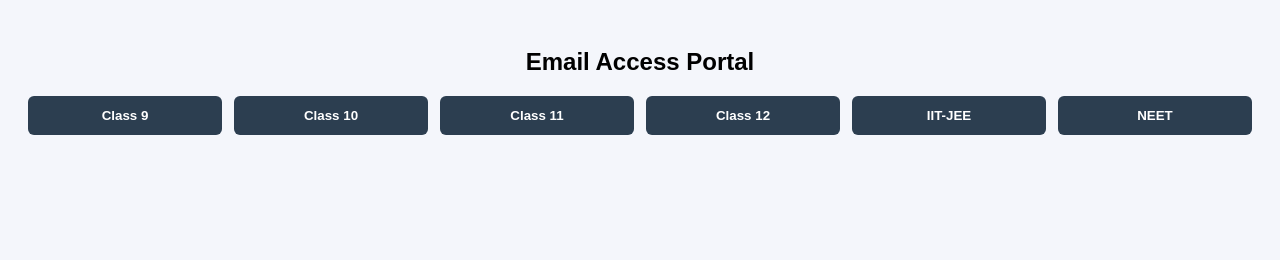
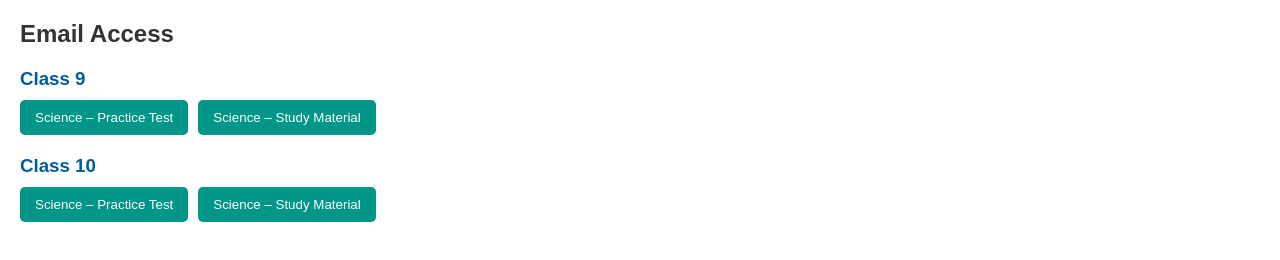
Before and after one commit to paymentbacken-sys/Password-Backen, a website: page public/index.html in a window 1280 px wide. Drawn offline with Linux system fonts and the light colour scheme.

Commit message:
Update index.html

```diff
--- a/public/index.html
+++ b/public/index.html
@@ -1,197 +1,85 @@
 <!DOCTYPE html>
-<html lang="en">
+<html>
 <head>
-<meta charset="UTF-8">
-<title>Email Access</title>
-
-<style>
-body{
-  font-family: Arial, sans-serif;
-  background:#f4f6fb;
-  padding:20px;
-}
-
-h2{
-  text-align:center;
-}
-
-.class-grid{
-  display:grid;
-  grid-template-columns: repeat(auto-fit, minmax(160px,1fr));
-  gap:12px;
-  margin-bottom:20px;
-}
-
-.class-btn{
-  background:#2c3e50;
-  color:white;
-  padding:12px;
-  border:none;
-  border-radius:6px;
-  cursor:pointer;
-  font-weight:bold;
-}
-
-.class-btn:hover{
-  background:#34495e;
-}
-
-.sub-grid{
-  display:none;
-  grid-template-columns: repeat(auto-fit, minmax(220px,1fr));
-  gap:10px;
-  margin-bottom:20px;
-}
-
-.sub-btn{
-  background:#3498db;
-  color:white;
-  padding:10px;
-  border:none;
-  border-radius:6px;
-  cursor:pointer;
-}
-
-.sub-btn.study{ background:#27ae60; }
-.sub-btn.practice{ background:#e67e22; }
-
-.sub-btn:disabled{
-  background:#bdc3c7;
-  cursor:not-allowed;
-}
-
-#email{
-  font-size:18px;
-  color:green;
-  font-weight:bold;
-  text-align:center;
-}
-
-#message{
-  text-align:center;
-  color:red;
-  font-weight:bold;
-  margin-top:10px;
-}
-</style>
+  <title>Email Reveal</title>
+  <style>
+    body { font-family: Arial, sans-serif; margin: 20px; }
+    h2 { color: #333; }
+    .class-section { margin-bottom: 20px; }
+    .class-section h3 { margin-bottom: 10px; color: #005f99; }
+    .sub-buttons { display: flex; gap: 10px; flex-wrap: wrap; }
+    button { padding: 10px 15px; cursor: pointer; border-radius: 5px; border: none; background: #009688; color: #fff; transition: 0.3s; }
+    button:hover { background: #00796b; }
+    button:disabled { background: #ccc; cursor: not-allowed; }
+    #email { margin-top: 20px; font-weight: bold; color: green; }
+  </style>
 </head>
-
 <body>
 
-<h2>Email Access Portal</h2>
+<h2>Email Access</h2>
 
-<!-- CLASS BUTTONS -->
-<div class="class-grid">
-  <button class="class-btn" onclick="showClass('class9')">Class 9</button>
-  <button class="class-btn" onclick="showClass('class10')">Class 10</button>
-  <button class="class-btn" onclick="showClass('class11')">Class 11</button>
-  <button class="class-btn" onclick="showClass('class12')">Class 12</button>
-  <button class="class-btn" onclick="showClass('iitjee')">IIT-JEE</button>
-  <button class="class-btn" onclick="showClass('neet')">NEET</button>
-</div>
-
-<!-- SUBJECT BUTTONS -->
-<div id="subjects" class="sub-grid"></div>
+<div id="buttons-container"></div>
 
 <p id="email"></p>
-<p id="message"></p>
 
 <script>
-let alreadyUsed = false;
+// Define classes and subjects
+const classes = [
+  {
+    name: "Class 9",
+    subjects: [
+      { id: "class9_science_practice", label: "Science – Practice Test" },
+      { id: "class9_science_study", label: "Science – Study Material" }
+    ]
+  },
+  {
+    name: "Class 10",
+    subjects: [
+      { id: "class10_science_practice", label: "Science – Practice Test" },
+      { id: "class10_science_study", label: "Science – Study Material" }
+    ]
+  }
+];
 
-const classButtons = document.querySelectorAll(".class-btn");
+// Container
+const container = document.getElementById("buttons-container");
 
-const data = {
-  class9: [
-    {id:"class9_science_practice", label:"Science – Practice", type:"practice"},
-    {id:"class9_science_study", label:"Science – Study", type:"study"},
-    {id:"class9_math_practice", label:"Math – Practice", type:"practice"},
-    {id:"class9_math_study", label:"Math – Study", type:"study"},
-  ],
-  class10: [
-    {id:"class10_science_practice", label:"Science – Practice", type:"practice"},
-    {id:"class10_science_study", label:"Science – Study", type:"study"},
-    {id:"class10_math_practice", label:"Math – Practice", type:"practice"},
-    {id:"class10_math_study", label:"Math – Study", type:"study"},
-  ],
-  class11: [
-    {id:"class11_physics_practice", label:"Physics – Practice", type:"practice"},
-    {id:"class11_physics_study", label:"Physics – Study", type:"study"},
-    {id:"class11_chemistry_practice", label:"Chemistry – Practice", type:"practice"},
-    {id:"class11_chemistry_study", label:"Chemistry – Study", type:"study"},
-    {id:"class11_math_practice", label:"Math – Practice", type:"practice"},
-    {id:"class11_math_study", label:"Math – Study", type:"study"},
-    {id:"class11_biology_practice", label:"Biology – Practice", type:"practice"},
-    {id:"class11_biology_study", label:"Biology – Study", type:"study"},
-  ],
-  class12: [
-    {id:"class12_physics_practice", label:"Physics – Practice", type:"practice"},
-    {id:"class12_physics_study", label:"Physics – Study", type:"study"},
-    {id:"class12_chemistry_practice", label:"Chemistry – Practice", type:"practice"},
-    {id:"class12_chemistry_study", label:"Chemistry – Study", type:"study"},
-    {id:"class12_math_practice", label:"Math – Practice", type:"practice"},
-    {id:"class12_math_study", label:"Math – Study", type:"study"},
-    {id:"class12_biology_practice", label:"Biology – Practice", type:"practice"},
-    {id:"class12_biology_study", label:"Biology – Study", type:"study"},
-  ],
-  iitjee: [
-    {id:"iitjee_physics_practice", label:"Physics – Practice", type:"practice"},
-    {id:"iitjee_physics_study", label:"Physics – Study", type:"study"},
-    {id:"iitjee_chemistry_practice", label:"Chemistry – Practice", type:"practice"},
-    {id:"iitjee_chemistry_study", label:"Chemistry – Study", type:"study"},
-    {id:"iitjee_math_practice", label:"Math – Practice", type:"practice"},
-    {id:"iitjee_math_study", label:"Math – Study", type:"study"},
-  ],
-  neet: [
-    {id:"neet_physics_practice", label:"Physics – Practice", type:"practice"},
-    {id:"neet_physics_study", label:"Physics – Study", type:"study"},
-    {id:"neet_chemistry_practice", label:"Chemistry – Practice", type:"practice"},
-    {id:"neet_chemistry_study", label:"Chemistry – Study", type:"study"},
-    {id:"neet_biology_practice", label:"Biology – Practice", type:"practice"},
-    {id:"neet_biology_study", label:"Biology – Study", type:"study"},
-  ]
-};
+// Create buttons
+classes.forEach(c => {
+  const section = document.createElement("div");
+  section.className = "class-section";
 
-function showClass(cls){
-  if(alreadyUsed) return;
+  const title = document.createElement("h3");
+  title.innerText = c.name;
+  section.appendChild(title);
 
-  const box = document.getElementById("subjects");
-  box.innerHTML = "";
-  box.style.display = "grid";
+  const subContainer = document.createElement("div");
+  subContainer.className = "sub-buttons";
 
-  data[cls].forEach(s=>{
-    const b = document.createElement("button");
-    b.className = `sub-btn ${s.type}`;
-    b.innerText = s.label;
-    b.onclick = ()=>getEmail(s.id);
-    box.appendChild(b);
+  c.subjects.forEach(s => {
+    const btn = document.createElement("button");
+    btn.innerText = s.label;
+    btn.onclick = () => getEmail(s.id);
+    subContainer.appendChild(btn);
   });
-}
 
-function getEmail(category){
-  if(alreadyUsed) return;
+  section.appendChild(subContainer);
+  container.appendChild(section);
+});
 
+function getEmail(category) {
   fetch(`/email?category=${category}`)
-    .then(r=>r.json())
-    .then(d=>{
-      document.getElementById("email").innerText = d.email || d.message;
-      document.getElementById("message").innerText =
-        "You have permission for only one registered email.";
-
-      // 🔒 Disable ALL subject buttons
-      document.querySelectorAll(".sub-btn").forEach(b=>b.disabled=true);
-
-      // 🔒 Disable ALL class buttons
-      classButtons.forEach(b=>b.disabled=true);
-
-      alreadyUsed = true;
+    .then(res => res.json())
+    .then(data => {
+      document.getElementById("email").innerText = data.email || data.message;
+      // Disable all buttons after first click
+      document.querySelectorAll("button").forEach(b => b.disabled = true);
     })
-    .catch(()=>{
-      document.getElementById("message").innerText = "Server error";
+    .catch(() => {
+      document.getElementById("email").innerText = "Server error";
     });
 }
 </script>
 
-
 </body>
 </html>
```
